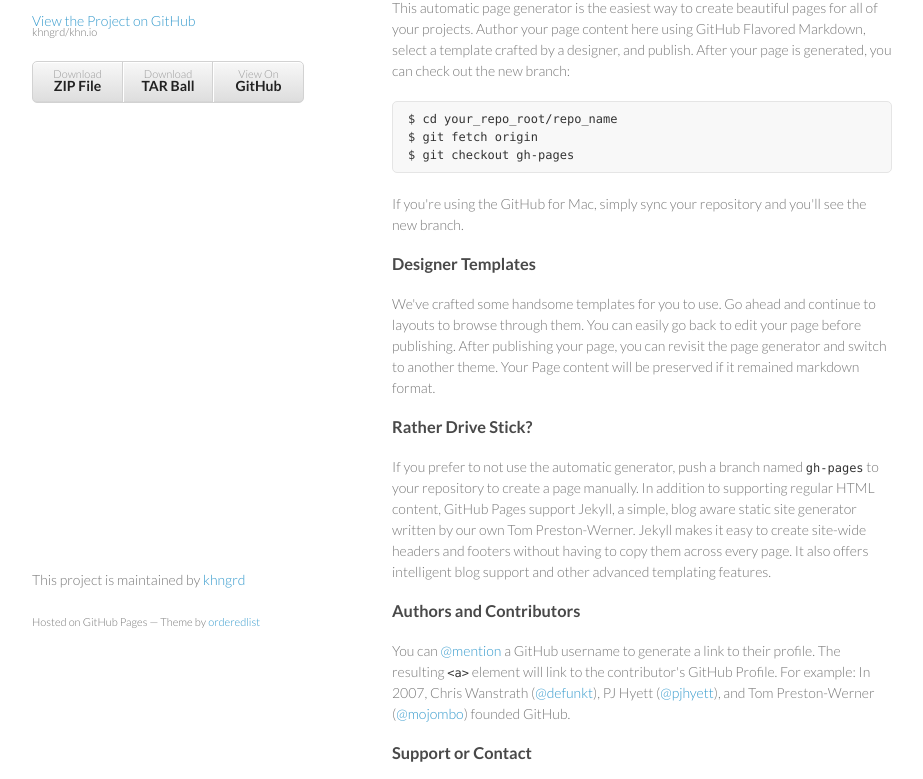
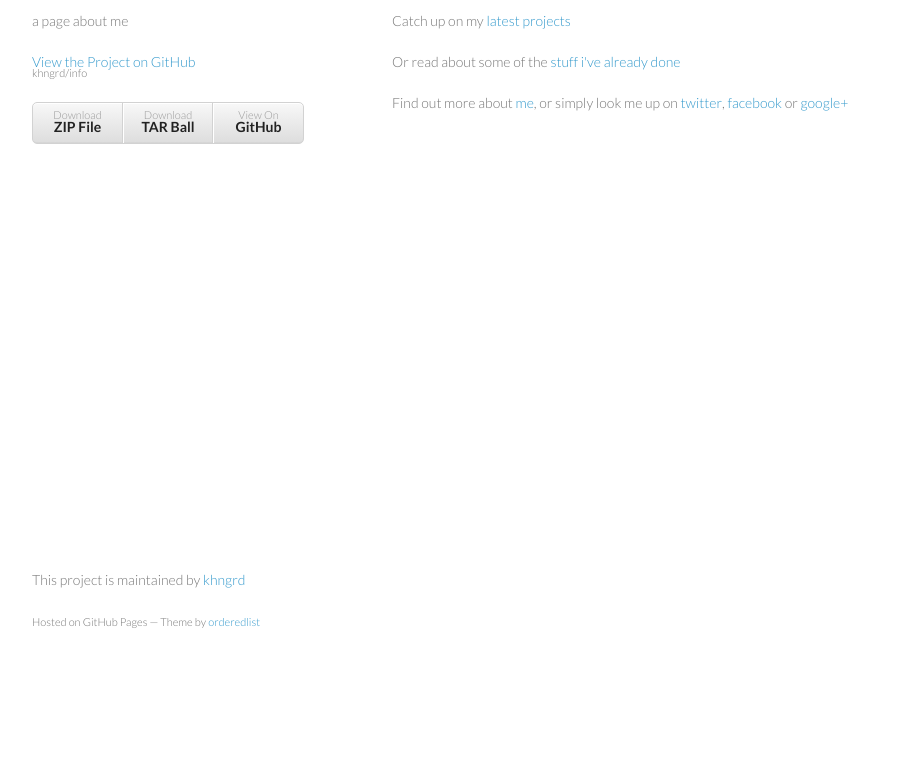
Before and after one commit to ngrd/ngrd.github.io, a plain HTML site: page index.html in a window 1280 px wide. Shown: the part 99-878 px from the top of the page, without its empty margins (178-1101 px from the left). After the commit the page ends 800 px from the top, so only its background shows below. Drawn offline with Linux system fonts and the light colour scheme.

```diff
--- a/index.html
+++ b/index.html
@@ -16,49 +16,28 @@
     <div class="wrapper">
       <header>
         <h1>khn.io</h1>
-        <p></p>
+        <p>a page about me</p>
 
-        <p class="view"><a href="https://github.com/khngrd/khn.io">View the Project on GitHub <small>khngrd/khn.io</small></a></p>
+        <p class="view"><a href="https://github.com/khngrd/info">View the Project on GitHub <small>khngrd/info</small></a></p>
 
 
         <ul>
-          <li><a href="https://github.com/khngrd/khn.io/zipball/master">Download <strong>ZIP File</strong></a></li>
-          <li><a href="https://github.com/khngrd/khn.io/tarball/master">Download <strong>TAR Ball</strong></a></li>
-          <li><a href="https://github.com/khngrd/khn.io">View On <strong>GitHub</strong></a></li>
+          <li><a href="https://github.com/khngrd/info/zipball/master">Download <strong>ZIP File</strong></a></li>
+          <li><a href="https://github.com/khngrd/info/tarball/master">Download <strong>TAR Ball</strong></a></li>
+          <li><a href="https://github.com/khngrd/info">View On <strong>GitHub</strong></a></li>
         </ul>
       </header>
       <section>
-        <h3>
-<a name="welcome-to-github-pages" class="anchor" href="#welcome-to-github-pages"><span class="octicon octicon-link"></span></a>Welcome to GitHub Pages.</h3>
+        <h1>
+<a name="khnio" class="anchor" href="#khnio"><span class="octicon octicon-link"></span></a>khn.io</h1>
 
-<p>This automatic page generator is the easiest way to create beautiful pages for all of your projects. Author your page content here using GitHub Flavored Markdown, select a template crafted by a designer, and publish. After your page is generated, you can check out the new branch:</p>
+<p>Catch up on my <a href="https://github.com/khngrd">latest projects</a></p>
 
-<pre><code>$ cd your_repo_root/repo_name
-$ git fetch origin
-$ git checkout gh-pages
-</code></pre>
+<p>Or read about some of the <a href="https://github.com/khngrd">stuff i've already done</a></p>
 
-<p>If you're using the GitHub for Mac, simply sync your repository and you'll see the new branch.</p>
+<h1></h1>
 
-<h3>
-<a name="designer-templates" class="anchor" href="#designer-templates"><span class="octicon octicon-link"></span></a>Designer Templates</h3>
-
-<p>We've crafted some handsome templates for you to use. Go ahead and continue to layouts to browse through them. You can easily go back to edit your page before publishing. After publishing your page, you can revisit the page generator and switch to another theme. Your Page content will be preserved if it remained markdown format.</p>
-
-<h3>
-<a name="rather-drive-stick" class="anchor" href="#rather-drive-stick"><span class="octicon octicon-link"></span></a>Rather Drive Stick?</h3>
-
-<p>If you prefer to not use the automatic generator, push a branch named <code>gh-pages</code> to your repository to create a page manually. In addition to supporting regular HTML content, GitHub Pages support Jekyll, a simple, blog aware static site generator written by our own Tom Preston-Werner. Jekyll makes it easy to create site-wide headers and footers without having to copy them across every page. It also offers intelligent blog support and other advanced templating features.</p>
-
-<h3>
-<a name="authors-and-contributors" class="anchor" href="#authors-and-contributors"><span class="octicon octicon-link"></span></a>Authors and Contributors</h3>
-
-<p>You can <a href="https://github.com/blog/821" class="user-mention">@mention</a> a GitHub username to generate a link to their profile. The resulting <code>&lt;a&gt;</code> element will link to the contributor's GitHub Profile. For example: In 2007, Chris Wanstrath (<a href="https://github.com/defunkt" class="user-mention">@defunkt</a>), PJ Hyett (<a href="https://github.com/pjhyett" class="user-mention">@pjhyett</a>), and Tom Preston-Werner (<a href="https://github.com/mojombo" class="user-mention">@mojombo</a>) founded GitHub.</p>
-
-<h3>
-<a name="support-or-contact" class="anchor" href="#support-or-contact"><span class="octicon octicon-link"></span></a>Support or Contact</h3>
-
-<p>Having trouble with Pages? Check out the documentation at <a href="http://help.github.com/pages">http://help.github.com/pages</a> or contact <a href="mailto:support@github.com">support@github.com</a> and we’ll help you sort it out.</p>
+<p>Find out more about <a href="#bio">me</a>, or simply look me up on <a href="https://twitter.com/quazoosl">twitter</a>, <a href="https://www.facebook.com/kasperhn">facebook</a> or <a href="https://plus.google.com/u/0/+KasperHauglandN%C3%B8rgaard/">google+</a></p>
       </section>
       <footer>
         <p>This project is maintained by <a href="https://github.com/khngrd">khngrd</a></p>
```
Also changed, not shown: params.json (+1 -1 lines).
